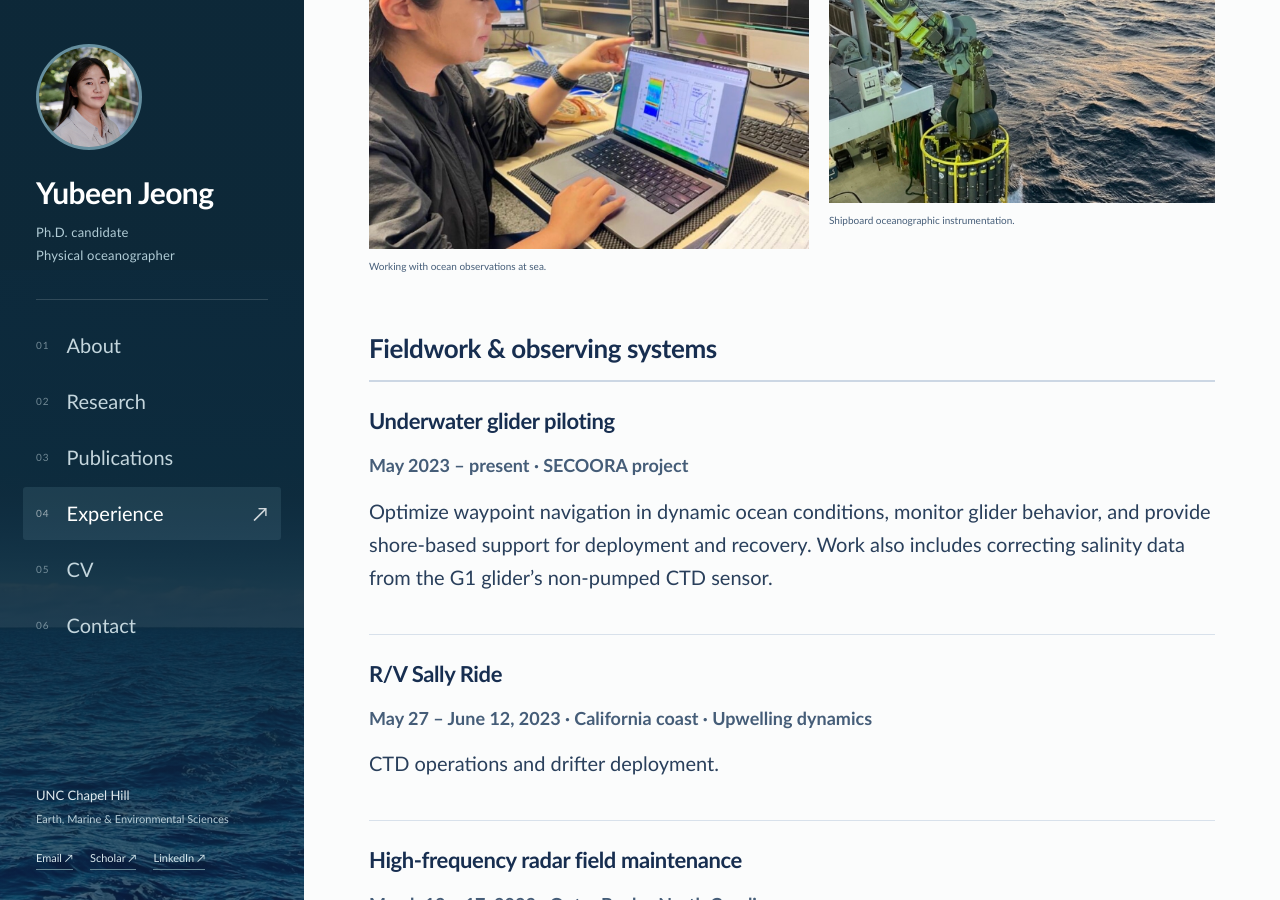
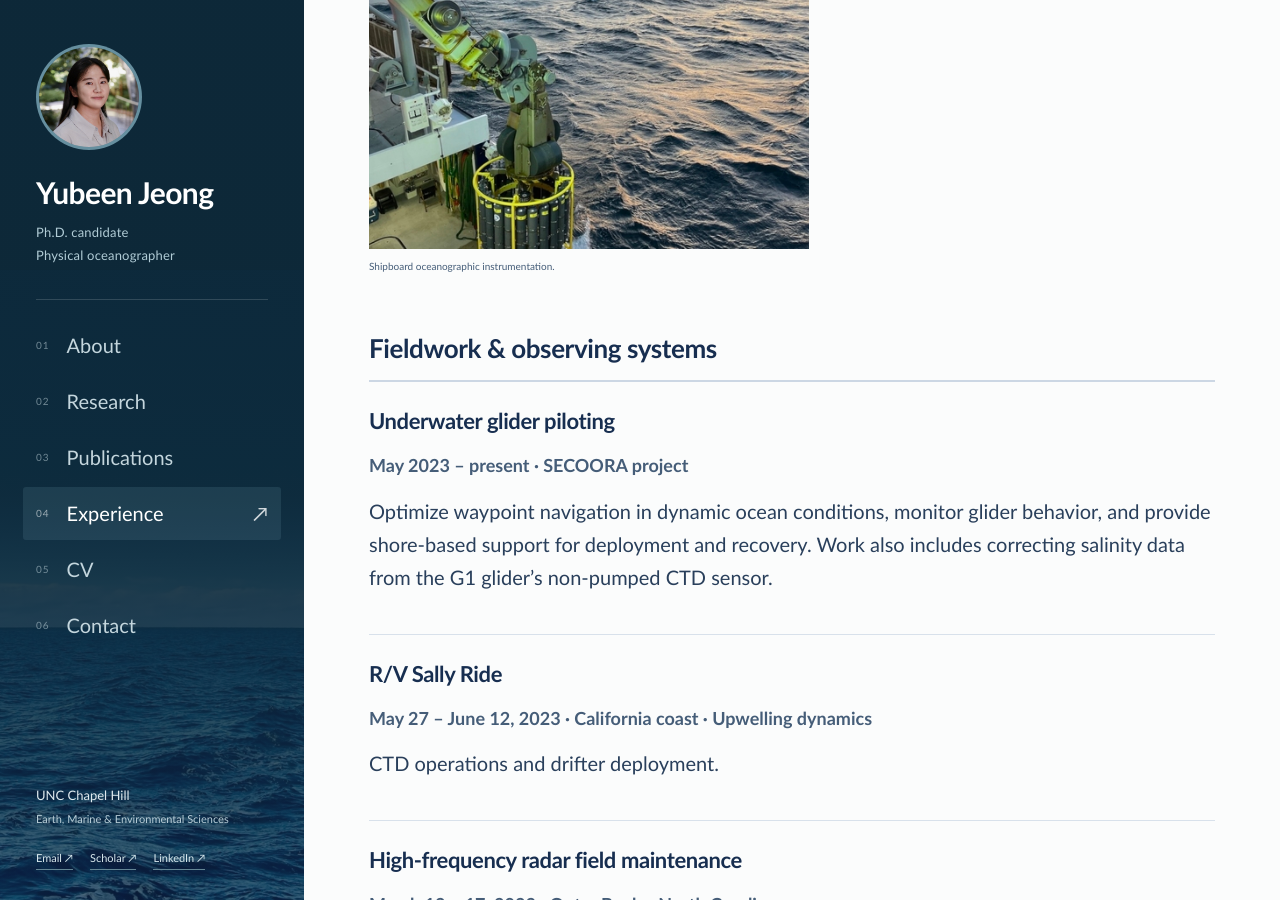
Before and after one commit to YubeenJ/YubeenJ.github.io, a Jekyll site: the page built from experience.md, in a window 1280 px wide and 900 px high, scrolled down 457 px. Built offline with Jekyll 4.4.1, drawn with Linux system fonts in a browser that asks for light colours.

Commit message:
Update experience.md

```diff
--- a/experience.md
+++ b/experience.md
@@ -5,9 +5,6 @@ permalink: /experience.html
 eyebrow: At sea & on shore
 subtitle: Ocean observations begin with people, instruments, and time in the field.
 photos:
-- path: /assets/images/yb_cruise.jpg
-  alt: Yubeen working with oceanographic observations at a shipboard computer station
-  caption: Working with ocean observations at sea.
 - path: /assets/images/ctd.jpg
   alt: Shipboard CTD equipment above the ocean at sunset
   caption: Shipboard oceanographic instrumentation.
```
